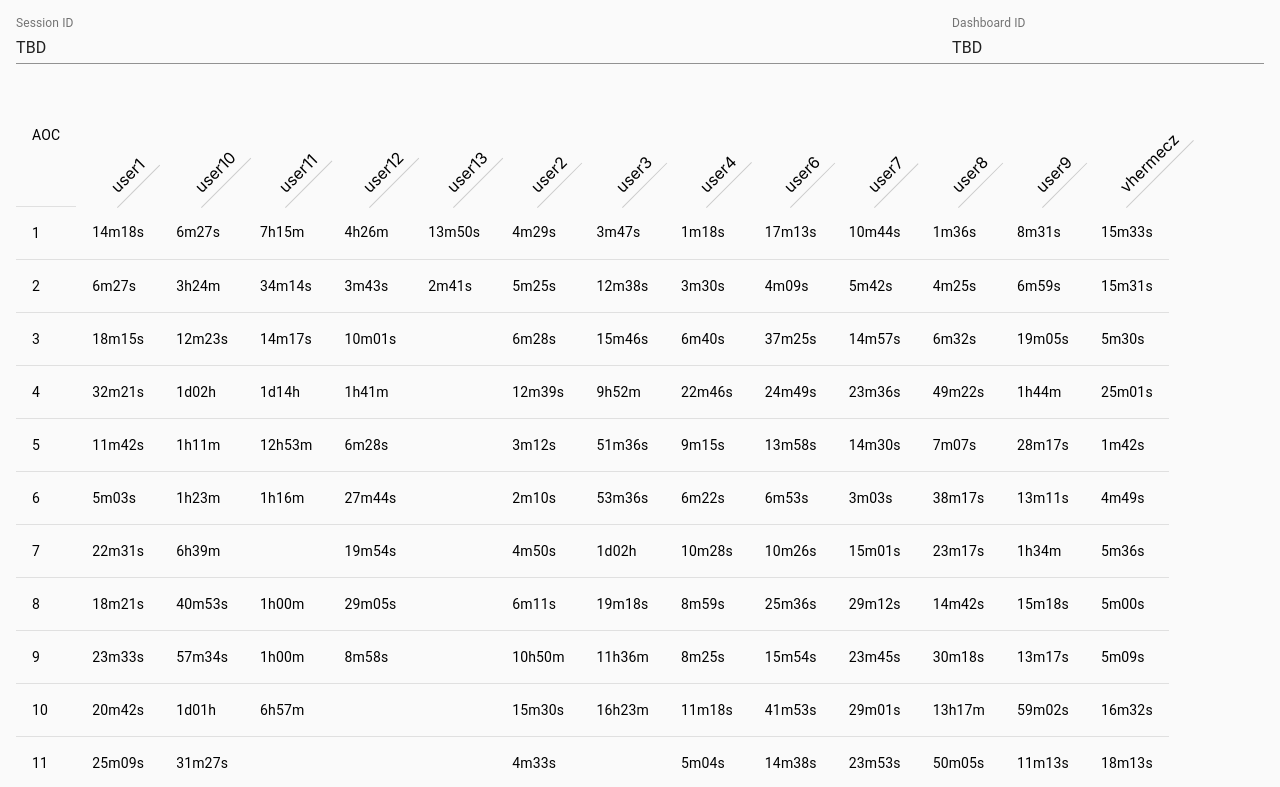
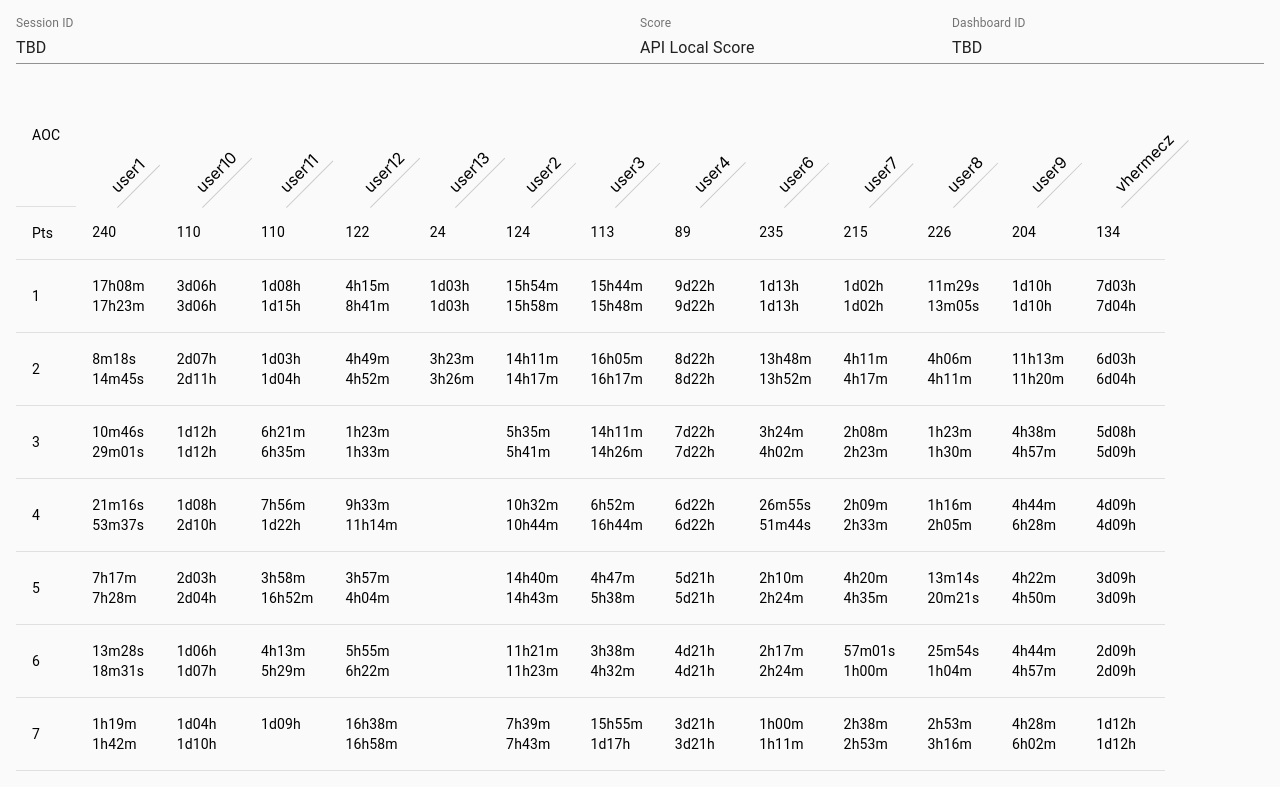
Before and after one commit to vhermecz/aoc-dash-viewer, a React (Create React App) app: page / in a window 1280 px wide. Shown: the top 787 px of the page. Built offline with nearby package versions, Linux system fonts and the light colour scheme.

Commit message:
Add in custom score calculation and ordering

```diff
--- a/src/App.js
+++ b/src/App.js
@@ -5,6 +5,8 @@ import {Box, Grid, Table, TextField, TableRow, TableCell} from '@material-ui/cor
 import { makeStyles } from '@material-ui/core/styles';
 import fetch from 'node-fetch';
 import {demodata} from "./demodata";
+import lodash from "lodash";
+import Autocomplete from "./Autocomplete";
 
 const useStyles = makeStyles(theme => ({
   vText: {
@@ -84,46 +86,101 @@ function compareFunction(a,b) {
   }
 }
 
+export const Score = Object.freeze({
+  API_LOCAL: {
+    "field": "local_score",
+    "label": "API Local Score",
+  },
+  API_GLOBAL: {
+    "field": "global_score",
+    "label": "API Global Score",
+  },
+  LOCAL_API: {
+    "field": "local_local_score",
+    "label": "Local Score",
+  },
+  LOCAL_DELTA: {
+    "field": "local_delta_score",
+    "label": "StarDelta Score",
+  },
+});
+
+const MISSING_TIMESTAMP = 1e20;
+
+function getStar(userObj, day, star, coalesce) {
+  const value = ((userObj.completion_day_level[day]||{})[star]||{}).get_star_ts;
+  if (value === undefined) {
+    return coalesce;
+  }
+  return value;
+}
+
+function getDelta(userObj, day, coalesce) {
+  const s1=getStar(userObj, day, 1);
+  const s2=getStar(userObj, day, 2);
+  if (s1 === undefined || s2 === undefined) {
+    return coalesce;
+  }
+  return s2-s1;
+}
+
+/**
+ * Add in name for anons and some custom scoring
+ */
+function mixinExtraData(data) {
+  Object.values(data["members"]).forEach( member => {
+    member["name"] = member["name"] || `anon #${member["id"]}`;
+    member[Score.LOCAL_API.field] = 0;
+    member[Score.LOCAL_DELTA.field] = 0;
+  });
+  lodash.range(1, 26).forEach(day => {
+    const members = Object.values(data["members"]);
+    const SCORING_RULES = [
+      [Score.LOCAL_API, (userObj) => getStar(userObj, day, 1, MISSING_TIMESTAMP)],
+      [Score.LOCAL_API, (userObj) => getStar(userObj, day, 2, MISSING_TIMESTAMP)],
+      [Score.LOCAL_DELTA, (userObj) => getDelta(userObj, day, MISSING_TIMESTAMP)],
+    ];
+    SCORING_RULES.forEach(([targetField, order]) => {
+      members.sort((a,b) => compareFunction(order(a), order(b)));
+      members.forEach((member, idx) => {
+        if (order(member) !== MISSING_TIMESTAMP) {
+          member[targetField.field] += members.length - idx;
+        }
+      })
+    });
+  });
+  return data;
+}
+
 function App() {
   const classes = useStyles();
   const [data, setData] = React.useState(null);
   const [sessionId, setSessionId] = React.useState("TBD");
   const [dashId, setDashId] = React.useState("TBD");
   const [orderBy, setOrderBy] = React.useState(null);
+  const [scoreBy, setScoreBy] = React.useState(Score.API_LOCAL);
   const [users, setUsers] = React.useState([]);
   React.useEffect(() => {
     const read = async() => {
       //const resp = getApiData(sessionId, 0/*TBD*/);
       //setData(resp.data);
-      setData(demodata);
+      const data = demodata;
+      setData(mixinExtraData(demodata));
     }
     read();
   }, [sessionId]);
   React.useEffect(() => {
-    //if (orderBy === null)
     if (!data) {
       return;
     }
     let comparator = (a,b) => compareFunction(a.name, b.name);
     if (orderBy !== null) {
-      function getStar(u, d, i) {
-        const value = ((u.completion_day_level[d]||{})[i]||{}).get_star_ts|0;
-        //console.log(u);
-        //console.log([d, i, value])
-        return value;
+      if (orderBy > 0) {
+        comparator = (a, b) => compareFunction(getDelta(a, orderBy, MISSING_TIMESTAMP), getDelta(b, orderBy, MISSING_TIMESTAMP));
+      } else {
+        comparator = (a,b) => compareFunction(-a[scoreBy.field], -b[scoreBy.field]);
       }
-      function getDelta(u, d) {
-        const s1=getStar(u, d, 1);
-        const s2=getStar(u, d, 2);
-        if (s2===0) {
-          return 1e20;
-        }
-        console.log([u,d,s1,s2,s2-s1]);
-        return s2-s1;
-      }
-      comparator = (a,b) => compareFunction(getDelta(a, orderBy), getDelta(b, orderBy));
     }
-    console.log(`sorting by ${orderBy}`);
     setUsers(Object.values(data["members"]).sort(comparator).map(x=>x.id))
   }, [data, orderBy]);
   const handleOrderBy = (idx) => {
@@ -142,16 +199,28 @@ function App() {
           x => Object.keys(x["completion_day_level"]).length
       )
   );
+  const days = [...Array(numDays)].map((_, i) => i+1);
+  const scoreByDelta = scoreBy === Score.LOCAL_DELTA;
 
   return (
       <Box p={2}>
         <Grid container>
-          <Grid item xs={9}>
+          <Grid item xs={6}>
             <TextField
                 fullWidth
                 label="Session ID"
                 value={sessionId}
                 onChange={(e)=>setSessionId(e.target.value)}
+            />
+          </Grid>
+          <Grid item xs={3}>
+            <Autocomplete
+                label="Score"
+                options={Object.values(Score)}
+                labelGetter={(x)=>x.label}
+                valueGetter={(x)=>x}
+                value={scoreBy}
+                onChange={setScoreBy}
             />
           </Grid>
           <Grid item xs={3}>
@@ -176,18 +245,33 @@ function App() {
                 </TableCell>
             )}
           </TableRow>
-          {[...Array(numDays)].map((_, i) =>
+          <TableRow>
+            <TableCell onClick={()=>handleOrderBy(0)}>
+              {orderBy===0 ? <b>Pts</b> : 'Pts'}
+            </TableCell>
+            {users.map(uid => {
+              const score = data["members"][uid][scoreBy.field];
+              return (
+                  <TableCell>
+                    {score}
+                  </TableCell>
+              )}
+            )}
+          </TableRow>
+          {days.map(day =>
               <TableRow>
-                <TableCell onClick={()=>handleOrderBy(i+1)}>{i+1}</TableCell>
+                <TableCell onClick={()=>handleOrderBy(day)}>
+                  {orderBy===day ? <b>{day}</b> : day}
+                </TableCell>
                 {users.map(uid => {
-                  const dayData = data["members"][uid]["completion_day_level"][i+1] || {};
+                  const dayData = data["members"][uid]["completion_day_level"][day] || {};
                   const star1ts = (dayData["1"]||{})["get_star_ts"];
                   const star2ts = (dayData["2"]||{})["get_star_ts"];
                   return (
                       <TableCell>
-                        {false&&formatDelta(calcDelta(star1ts, i+1))}
-                        {false&&formatDelta(calcDelta(star2ts, i+1))}
-                        {star1ts && star2ts && formatDelta(star2ts-star1ts)}<br/>
+                        {formatDelta(calcDelta(star1ts, day))}<br/>
+                        {formatDelta(calcDelta(star2ts, day))}<br/>
+                        {scoreByDelta&&star1ts && star2ts && formatDelta(star2ts-star1ts)}
                       </TableCell>
                   )}
                 )}
--- /dev/null
+++ b/src/Autocomplete.js
@@ -0,0 +1,49 @@
+import React from "react";
+import TextField from "@material-ui/core/TextField";
+import ReactAutocomplete from "@material-ui/lab/Autocomplete";
+import { makeStyles } from '@material-ui/core/styles';
+
+const useStyles = makeStyles(theme => ({
+  leanAutocomplete: {
+    '&.MuiAutocomplete-hasPopupIcon.MuiAutocomplete-hasClearIcon .MuiAutocomplete-inputRoot': {
+      paddingRight: 4,
+    },
+  },
+}));
+
+
+function fixAutocompleteBug(x) {
+  // Used for Autocomplete
+  // Original code uses off for the autoComplete value, that is not cool
+  x["inputProps"]["autoComplete"] = "new-password";
+  return x
+}
+
+export function Autocomplete({value, onChange, options, labelGetter, valueGetter, ...fieldArgs}) {
+  const classes = useStyles();
+  if (valueGetter === undefined) {
+    valueGetter = x=>x;
+  }
+  return <ReactAutocomplete
+      options={options}
+      classes={{
+        root: classes.leanAutocomplete
+      }}
+      getOptionLabel={(...args) => labelGetter(...args) || ""}
+      closeIcon=""
+      popupIcon=""
+      value={[...options.filter((option)=>valueGetter(option)===value), null][0]}
+      onChange={(_, value) => onChange(valueGetter(value))}
+      renderInput={(params) => (
+          <TextField
+              {...fixAutocompleteBug(params)}
+              {...fieldArgs}
+          />)}
+  />;
+}
+
+export function fieldGetter(fieldName) {
+  return (object) => object?.[fieldName];
+}
+
+export default Autocomplete;
```
